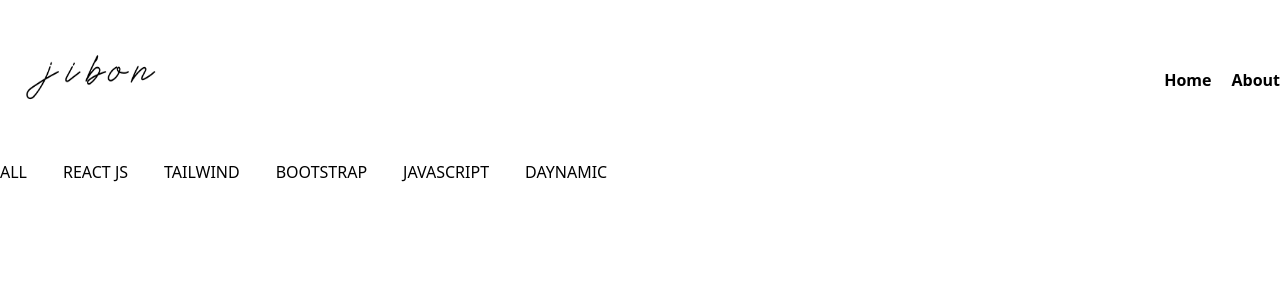
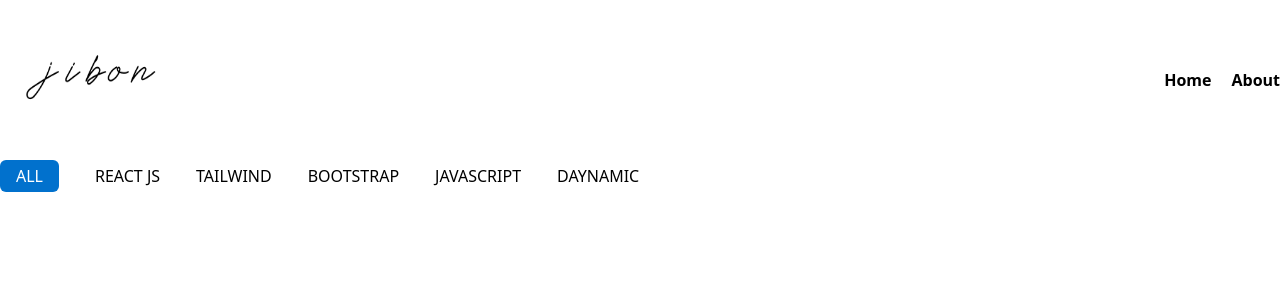
Before and after one commit to jibonrahaman/Jibon-just, a React (Vite) app: page /project in a window 1280 px wide. Shown: the top 300 px of the page. Built offline with nearby package versions, Linux system fonts and the light colour scheme.

Commit message:
mixitup design

```diff
--- a/src/Components/Project.jsx
+++ b/src/Components/Project.jsx
@@ -5,7 +5,7 @@ function Project() {
   <section className=" max-w-container mx-auto">
     <Navbar/>
     <div className=" flex gap-x-9">
-        <button>ALL</button>
+        <button className="px-4 py-1 rounded-md hover:bg-[#2b4b65] bg-[#0171cd] text-white">ALL</button>
         <button>REACT JS</button>
         <button>TAILWIND</button>
         <button>BOOTSTRAP</button>
```
